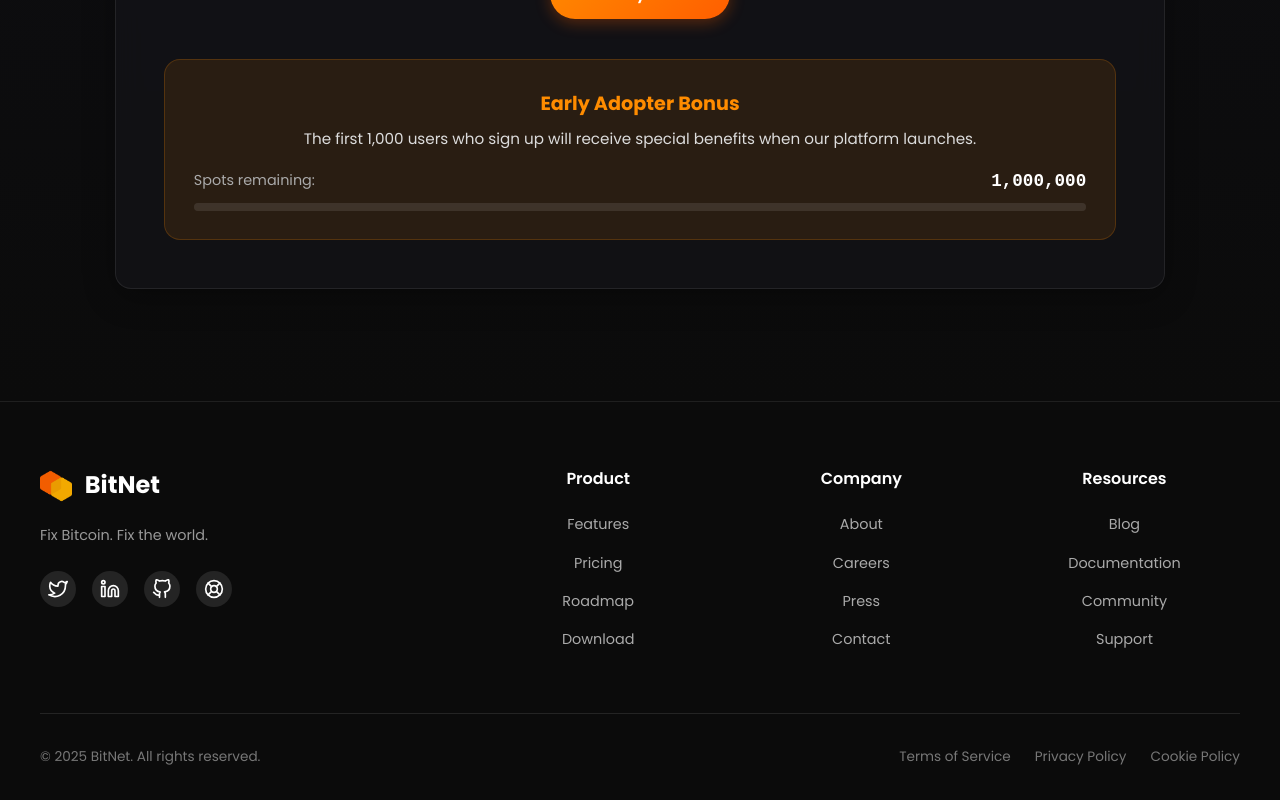
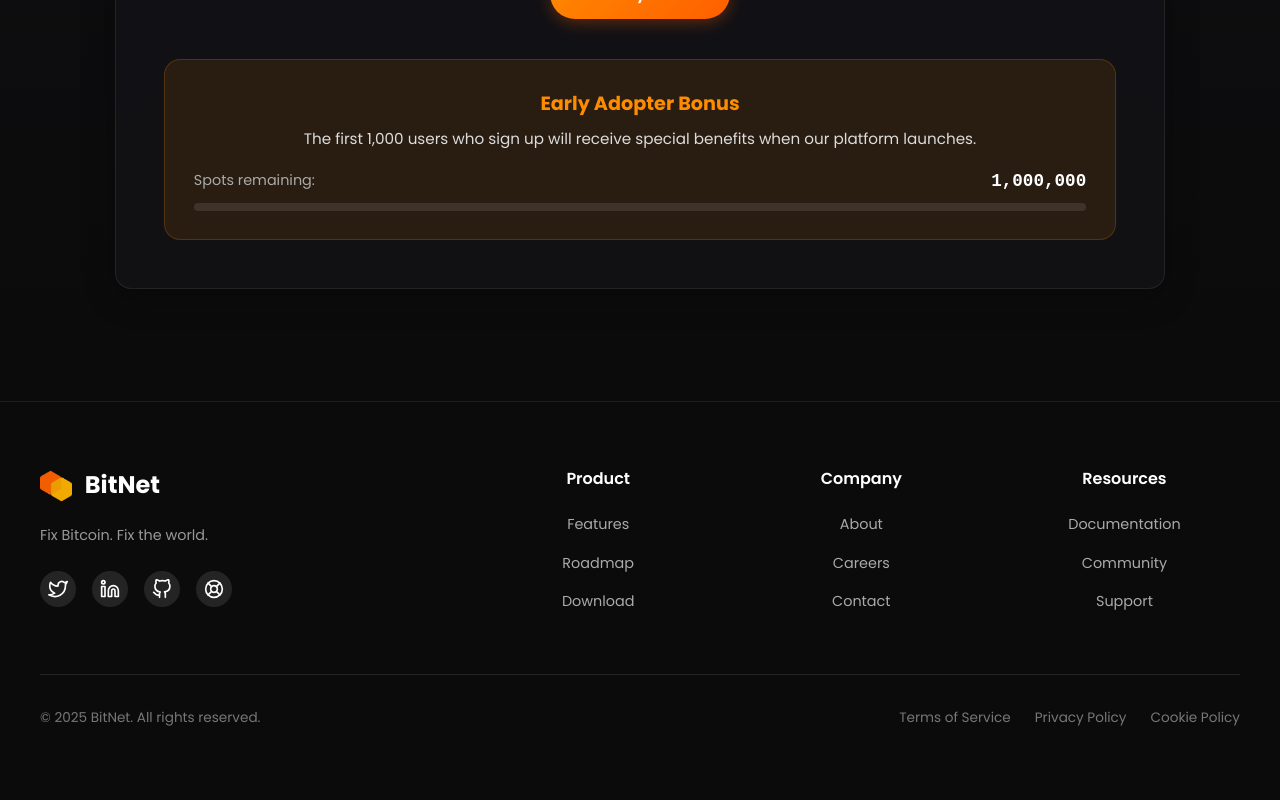
Before and after one commit to weltitob/bitnet_web, a React (Vite) app: page /earlybird in a window 1280 px wide. Shown: the part 519-1319 px from the top of the page. After the commit the page ends 1280 px from the top, so only its background shows below. Built offline with nearby package versions, Linux system fonts and the light colour scheme; no server answers; the database is empty.

Commit message:
updated footer

```diff
--- a/src/components/Footer.tsx
+++ b/src/components/Footer.tsx
@@ -48,7 +48,6 @@ const Footer = () => {
               <h4>Product</h4>
               <ul>
                 <li><a href="#features">Features</a></li>
-                <li><a href="#pricing">Pricing</a></li>
                 <li><a href="#roadmap">Roadmap</a></li>
                 <li><a href="#download">Download</a></li>
               </ul>
@@ -59,7 +58,6 @@ const Footer = () => {
               <ul>
                 <li><a href="#about">About</a></li>
                 <li><a href="#jobs">Careers</a></li>
-                <li><a href="#press">Press</a></li>
                 <li><a href="#contact">Contact</a></li>
               </ul>
             </div>
@@ -67,7 +65,6 @@ const Footer = () => {
             <div className="footer-links-column">
               <h4>Resources</h4>
               <ul>
-                <li><a href="#blog">Blog</a></li>
                 <li><a href="#docs">Documentation</a></li>
                 <li><a href="#community">Community</a></li>
                 <li><a href="#support">Support</a></li>
```
